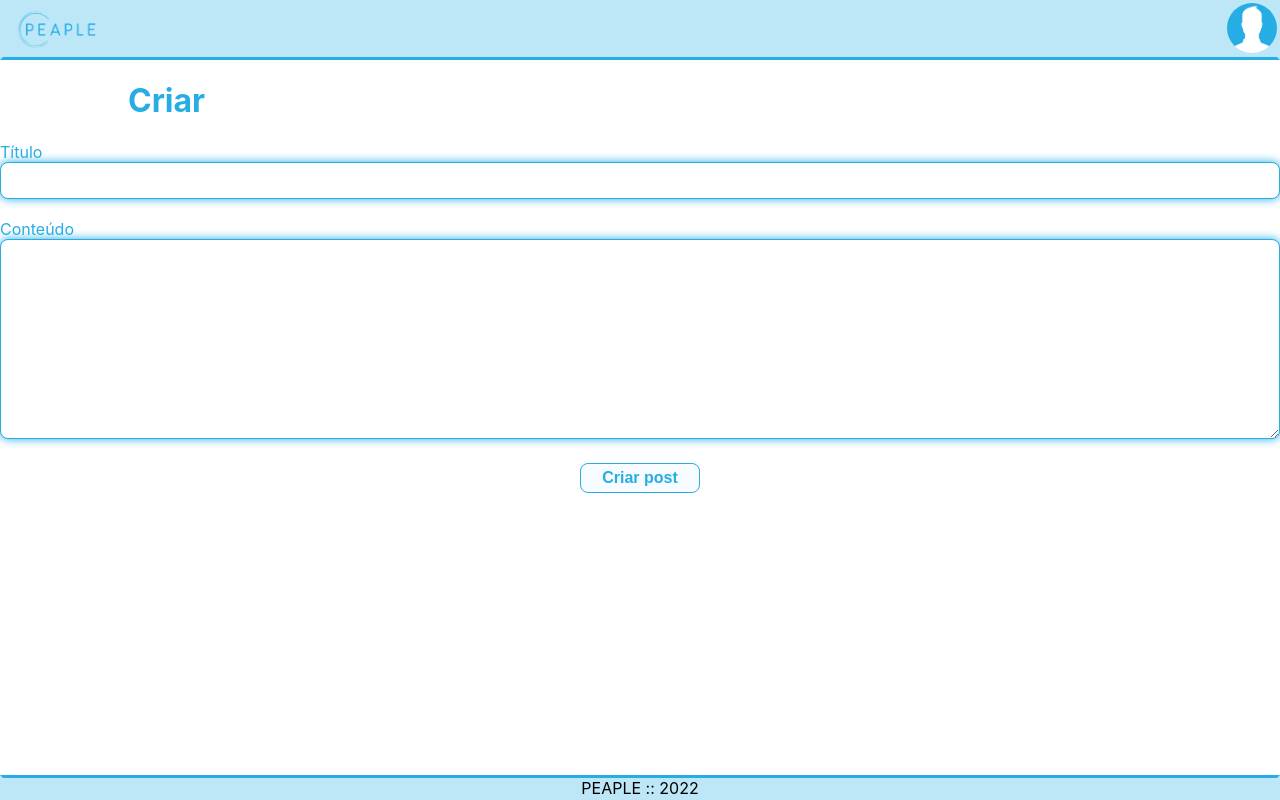
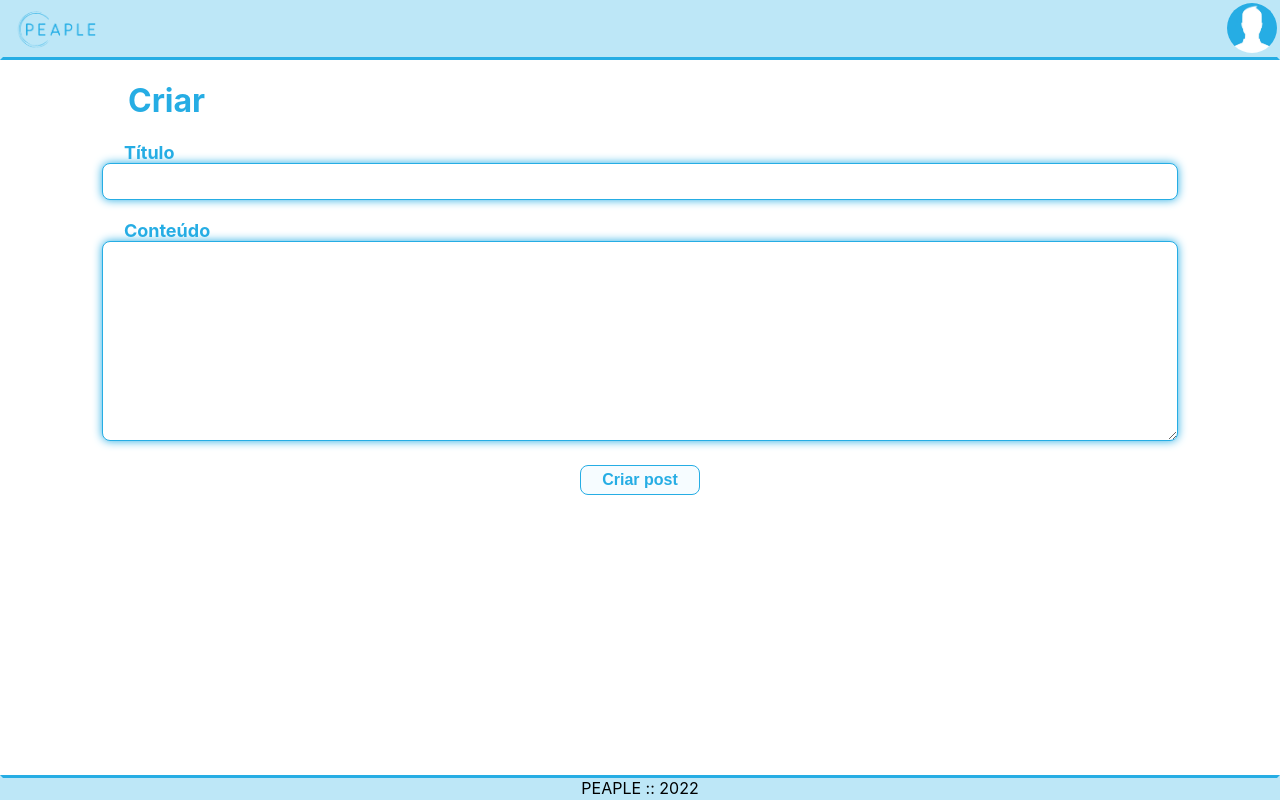
Before and after one commit to amaraleb/peaple, a React (Create React App) app: page /newpost in a window 1280 px wide. Built offline with nearby package versions, Linux system fonts and the light colour scheme.

Commit message:
post atualizado

```diff
--- a/package.json
+++ b/package.json
@@ -16,7 +16,7 @@
     "react-dom": "^18.2.0",
     "react-icons": "^4.4.0",
     "react-router-dom": "^6.4.2",
-    "react-scripts": "5.0.1",
+    "react-scripts": "^5.0.1",
     "web-vitals": "^2.1.4"
   },
   "scripts": {
--- a/src/styles/style.css
+++ b/src/styles/style.css
@@ -366,6 +366,8 @@ h1 {
 .create-post__form,
 .create-post__form {
   color: #26ade4;
+  margin: 8%;
+  margin-top: 0%!important;
 }
 
 .create-post__form input,
@@ -427,3 +429,9 @@ h1 {
 .pos-post {
   color: white
 }
+
+.label-name{
+  padding: 2%;
+  font-weight: bold;
+  font-size: large;
+}
```
Also changed, not shown: 1 other file (tests, documents, lock files or other folders).
